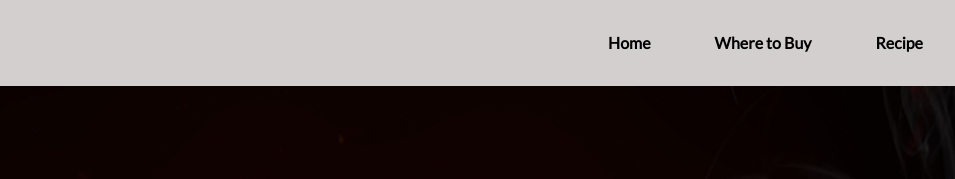
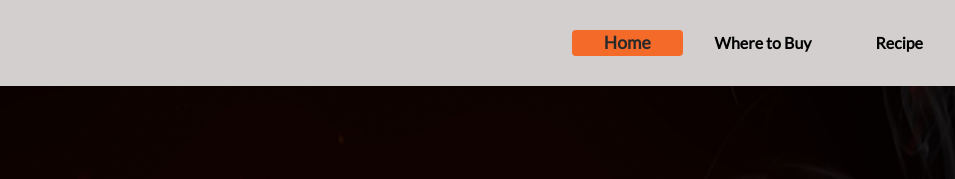
Before and after one commit to nedduc/Cookout-Brand-Awareness, a plain HTML site: page index.html in a window 1280 px wide. Shown: the top 179 px of the page, 325-1280 px from the left. Drawn offline with Linux system fonts and the light colour scheme.

Commit message:
Make pages active

```diff
--- a/assets/css/style.css
+++ b/assets/css/style.css
@@ -10,7 +10,11 @@ body {
     margin-right: auto;
 }
 .active {
-    color: #FC5200;
+    font-size:110%;
+    background-color:#FC5200;
+    border-radius: 4px;
+    opacity: 80%;
+    padding: 2px 2px;
 }
 
 /* headings and logo */
@@ -564,7 +568,6 @@ button {
 
 /* _______________for ipad medium size screen 768px and down__________*/
 @media screen and (max-width: 768px) {
-
     .nav-item:first-child {
         text-decoration: none;
         margin-right: 0;
@@ -758,5 +761,3 @@ button {
         height: auto !important;
     }
 }
-
-/*____________end of media query*/
```
